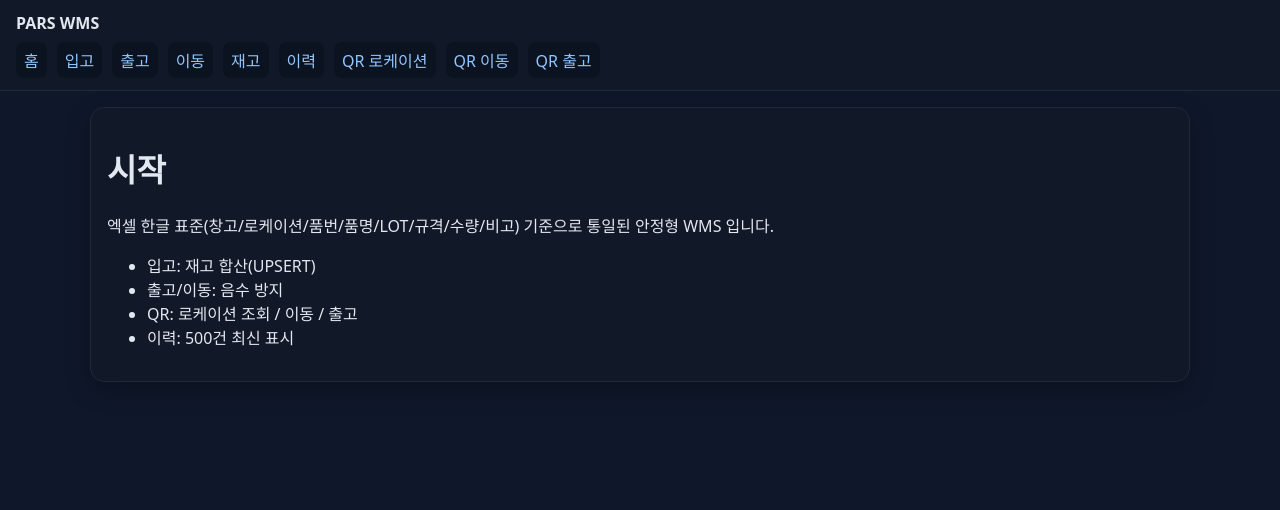
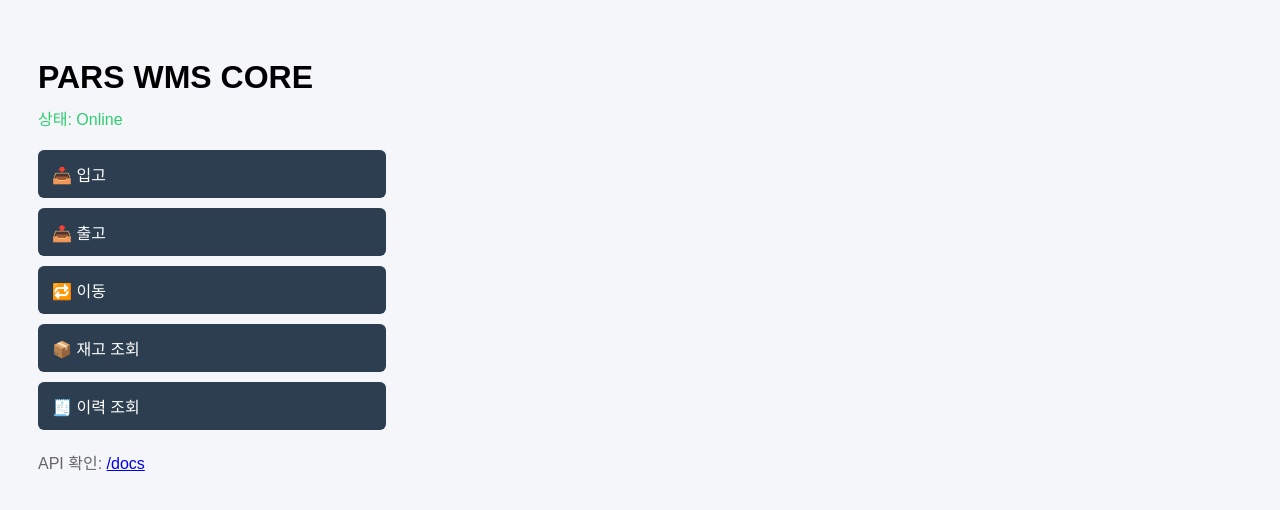
Before and after one commit to dlahtp44-prog/pars-wms-core, a Python web app: template app/templates/index.html in a window 1280 px wide. Shown: the top 510 px of the page. Run offline with Jinja, Linux system fonts and the light colour scheme; the template is opened without the code that fills it, so the values that code supplies are empty.

Commit message:
Update index.html

```diff
--- a/app/templates/index.html
+++ b/app/templates/index.html
@@ -1,13 +1,40 @@
-{% extends "base.html" %}
-{% block content %}
-<div class="card">
-  <h1>시작</h1>
-  <p>엑셀 한글 표준(창고/로케이션/품번/품명/LOT/규격/수량/비고) 기준으로 통일된 안정형 WMS 입니다.</p>
-  <ul>
-    <li>입고: 재고 합산(UPSERT)</li>
-    <li>출고/이동: 음수 방지</li>
-    <li>QR: 로케이션 조회 / 이동 / 출고</li>
-    <li>이력: 500건 최신 표시</li>
-  </ul>
-</div>
-{% endblock %}
+<!DOCTYPE html>
+<html lang="ko">
+<head>
+  <meta charset="UTF-8" />
+  <title>PARS WMS CORE</title>
+  <style>
+    body { font-family: Arial, sans-serif; padding: 30px; background:#f5f6fa; }
+    h1 { margin-bottom: 10px; }
+    .status { color:#2ecc71; margin-bottom:20px; }
+    .menu a{
+      display:block; max-width:320px;
+      padding:12px 14px; margin:10px 0;
+      background:#2c3e50; color:#fff; text-decoration:none;
+      border-radius:6px;
+    }
+    .menu a:hover{ background:#34495e; }
+    .note{ color:#666; margin-top:20px; }
+  </style>
+</head>
+<body>
+
+  <h1>PARS WMS CORE</h1>
+  <div class="status">상태: Online</div>
+
+  <div class="menu">
+    <a href="/입고">📥 입고</a>
+    <a href="/출고">📤 출고</a>
+    <a href="/이동">🔁 이동</a>
+    <a href="/재고">📦 재고 조회</a>
+    <a href="/이력">🧾 이력 조회</a>
+    <!-- 다음 단계에서 활성화 -->
+    <!-- <a href="/엑셀-입고">📊 엑셀 업로드</a> -->
+  </div>
+
+  <div class="note">
+    API 확인: <a href="/docs">/docs</a>
+  </div>
+
+</body>
+</html>
```
